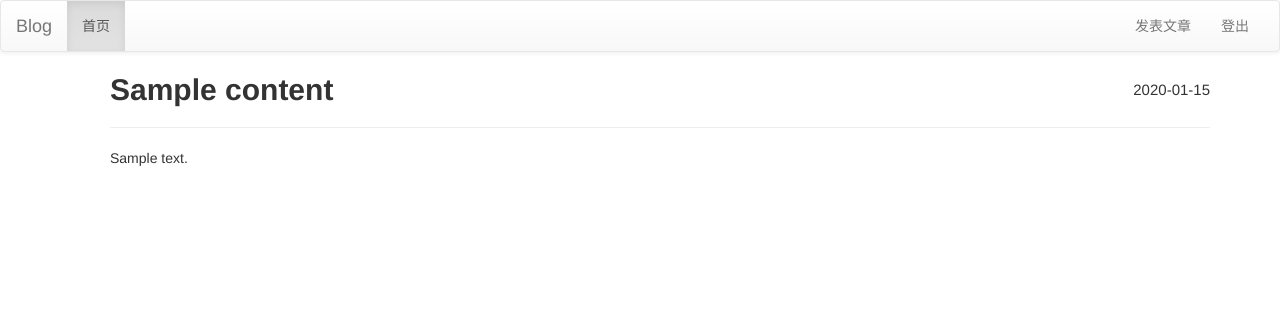
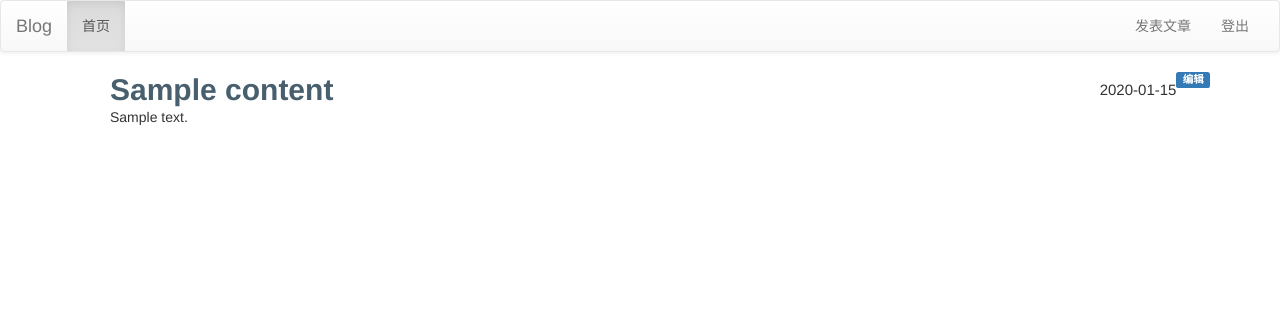
Before and after one commit to gaotongfei/flask-blog, a Flask app: page / in a window 1280 px wide. Shown: the top 312 px of the page. Run offline with Flask 2, Linux system fonts and the light colour scheme; a user stored in the database is signed in; tables that the repository leaves empty hold one stand-in row (values such as "Sample post"); some libraries are stand-ins or nearby versions.

Commit message:
add edit function

```diff
--- a/app.py
+++ b/app.py
@@ -160,7 +160,25 @@ def post_article():
         db.session.add(content)
         db.session.commit()
         return redirect(url_for('.index'))
-    return render_template('post-article.html', form=form, title=title, body=body)
+    return render_template('post-article.html', form=form)
+
+
+@app.route('/edit/<int:id>', methods=['GET', 'POST'])
+@login_required
+def edit(id):
+    content = Content.query.get_or_404(id)
+    form = PostArticle()
+    if form.validate_on_submit():
+        content = Content(title=form.title.data,
+                          body=form.body.data,
+                          body_html=markdown(form.body.data))
+        flash('你已经更新')
+        db.session.add(content)
+        db.session.commit()
+        return redirect(url_for('index'))
+    form.body.data = content.body
+    form.title.data = content.title
+    return render_template('post-article.html', form=form)
 
 
 if __name__ == '__main__':
--- a/templates/edit.html
+++ /dev/null
@@ -1,3 +0,0 @@
-{% extends "base.html" %}
-{% import "bootstrap/base.html" %}
-{% block title %}编辑文章{% endblock %}
--- a/templates/index.html
+++ b/templates/index.html
@@ -3,8 +3,11 @@
 {% block head %}
     {{ super() }}
     <style>
-        .post{
-            margin-bottom: 20px;
+        a{
+            color: #485F6E;
+        }
+        .post-body{
+            margin-bottom: 70px;
         }
         .head{
         }
@@ -21,6 +24,9 @@
         }
         .post{
             list-style-type: none;
+        }
+        #edit{
+            float: right;
         }
     </style>
 {{ pagedown.html_head() }}
@@ -66,8 +72,13 @@
         {% for content in contents %}
         <li class="post">
             <div class="head">
-                <span id="title">{{ content.title }}</span><span id="pub-time">{{ content.pub_time.strftime('%Y-%m-%d') }}</span>
-                <hr />
+                <a href="#"><span id="title">{{ content.title }}</span></a>
+                {% if current_user.is_authenticated() %}
+                <a href="{{ url_for('edit', id=content.id) }}">
+                    <span id="edit" class="label label-primary">编辑</span>
+                </a>
+                <span id="pub-time">{{ content.pub_time.strftime('%Y-%m-%d') }}</span>
+                {% endif %}
             </div>
             <div class="post-body">
                 {% if content.body_html %}
```
